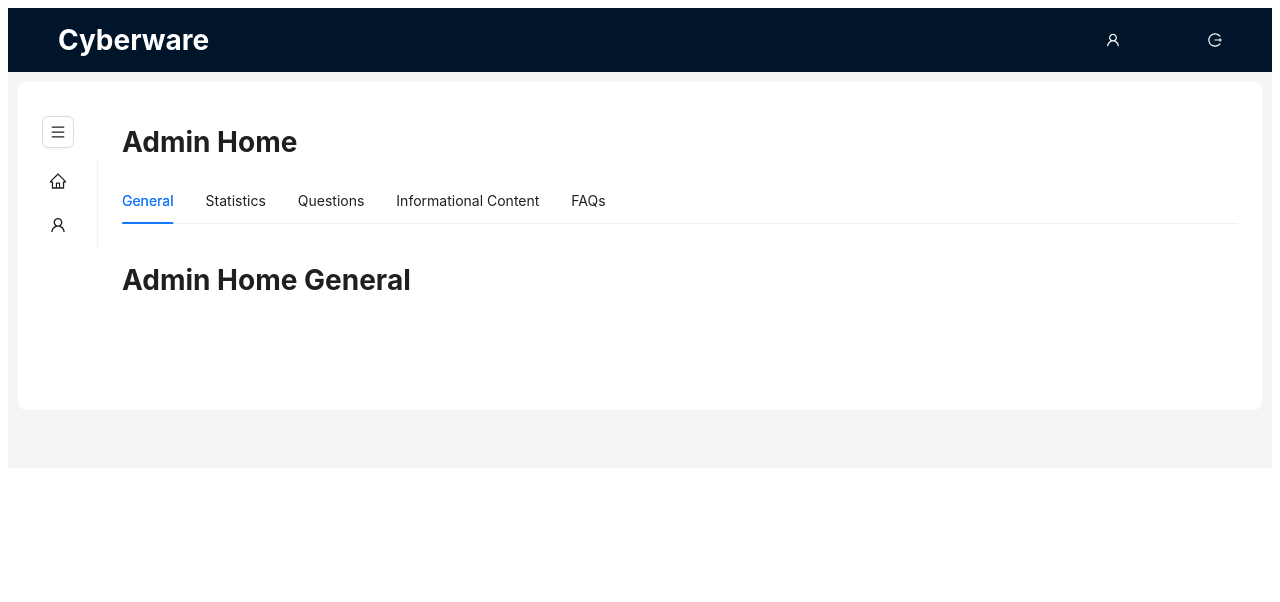
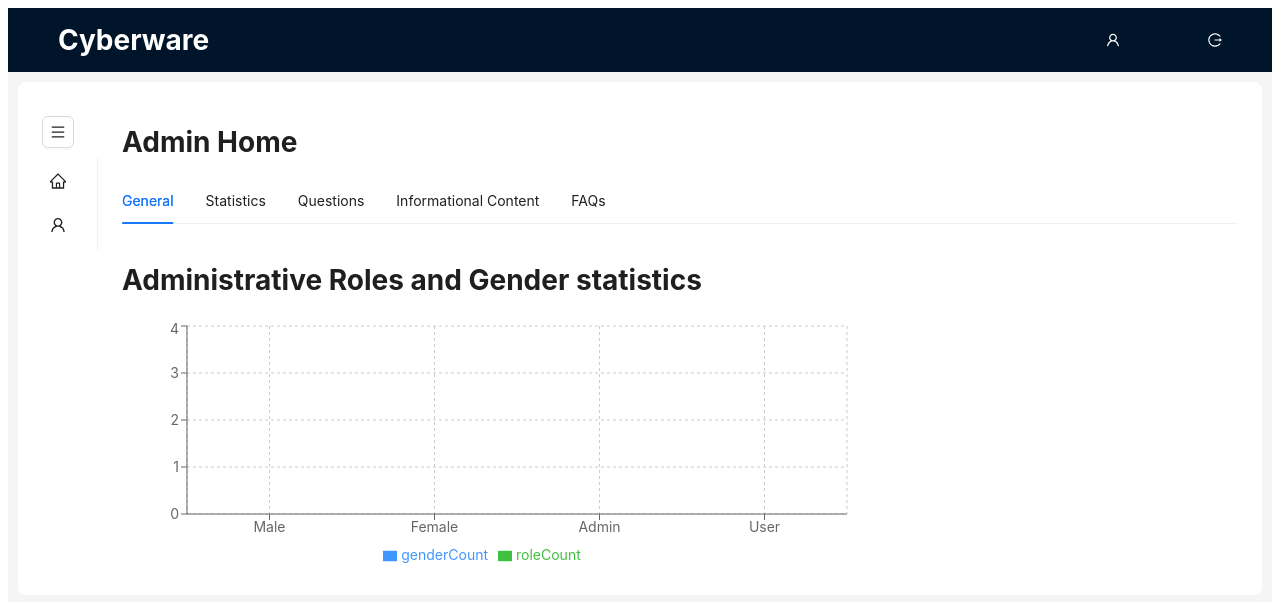
Before and after one commit to usr-0123/CyberAware, a React (Vite) app in the folder client/: page /dashboard/admin in a window 1280 px wide. Shown: the top 602 px of the page. Built offline with nearby package versions, Linux system fonts and the light colour scheme; no server answers; sample sign-in values are in the browser's storage.

Commit message:
- Visualise data in graphical manner.

```diff
--- a/client/src/pages/admin/adminHome/AdminHomeGeneral.jsx
+++ b/client/src/pages/admin/adminHome/AdminHomeGeneral.jsx
@@ -1,11 +1,62 @@
+import { useEffect, useState } from 'react';
+import { BarChart, CartesianGrid, XAxis, YAxis, Tooltip, Legend, Bar } from 'recharts';
+import { useGetAllUsersQuery } from '../../../services/usersApi';
+
 const AdminHomeGeneral = () => {
+    const [arrayData, setArrayData] = useState();
+
+    const { data, refetch } = useGetAllUsersQuery();
+
+    useEffect(() => {
+        if (data?.data) {
+            setArrayData(data.data);
+        } else {
+            setArrayData([]);
+        }
+    }, [data]);
+
+    const transformData = (arrayData) => {
+        let maleCount = 0;
+        let femaleCount = 0;
+        let adminCount = 0;
+        let userCount = 0;
+
+        arrayData && arrayData.forEach(user => {
+            if (user.gender) {
+                maleCount += 1;
+            } else {
+                femaleCount += 1;
+            }
+
+            if (user.usrRole === 'Admin') {
+                adminCount += 1;
+            } else if (user.usrRole === 'User') {
+                userCount += 1;
+            }
+        });
+
+        return [
+            { name: 'Male', genderCount: maleCount, roleCount: null },
+            { name: 'Female', genderCount: femaleCount, roleCount: null },
+            { name: 'Admin', genderCount: null, roleCount: adminCount },
+            { name: 'User', genderCount: null, roleCount: userCount }
+        ];
+    };
+
+    const graphData = transformData(arrayData);
+
     return (
         <>
-            <h1>Admin Home General</h1>
-            {/* Statistics
-            Number of users
-            Number of quizes
-            Percentage response  */}
+            <h1>Administrative Roles and Gender statistics</h1>
+            <BarChart width={730} height={250} data={graphData}>
+                <CartesianGrid strokeDasharray="3 3" />
+                <XAxis dataKey="name" />
+                <YAxis />
+                <Tooltip />
+                <Legend />
+                <Bar dataKey="genderCount" fill="#4096ff" />
+                <Bar dataKey="roleCount" fill="#40c040" />
+            </BarChart>
         </>
     );
 };
```
